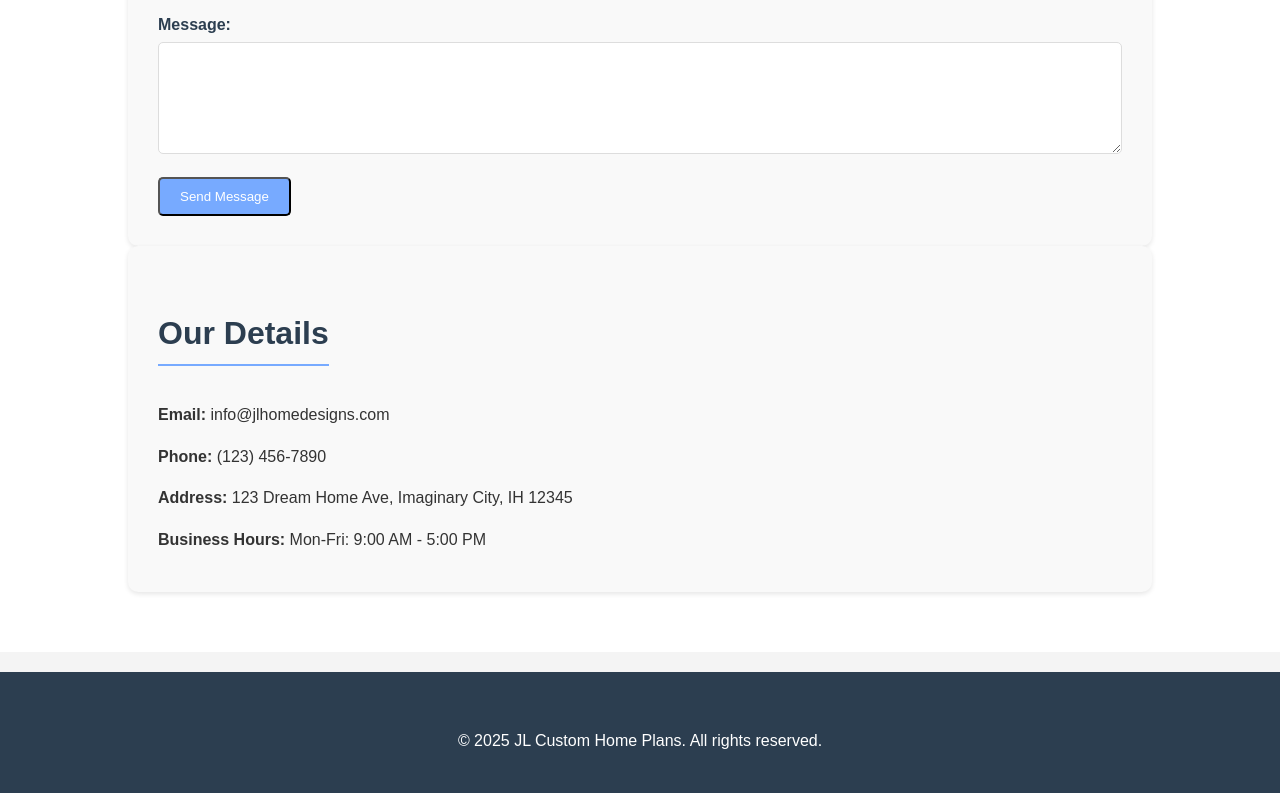
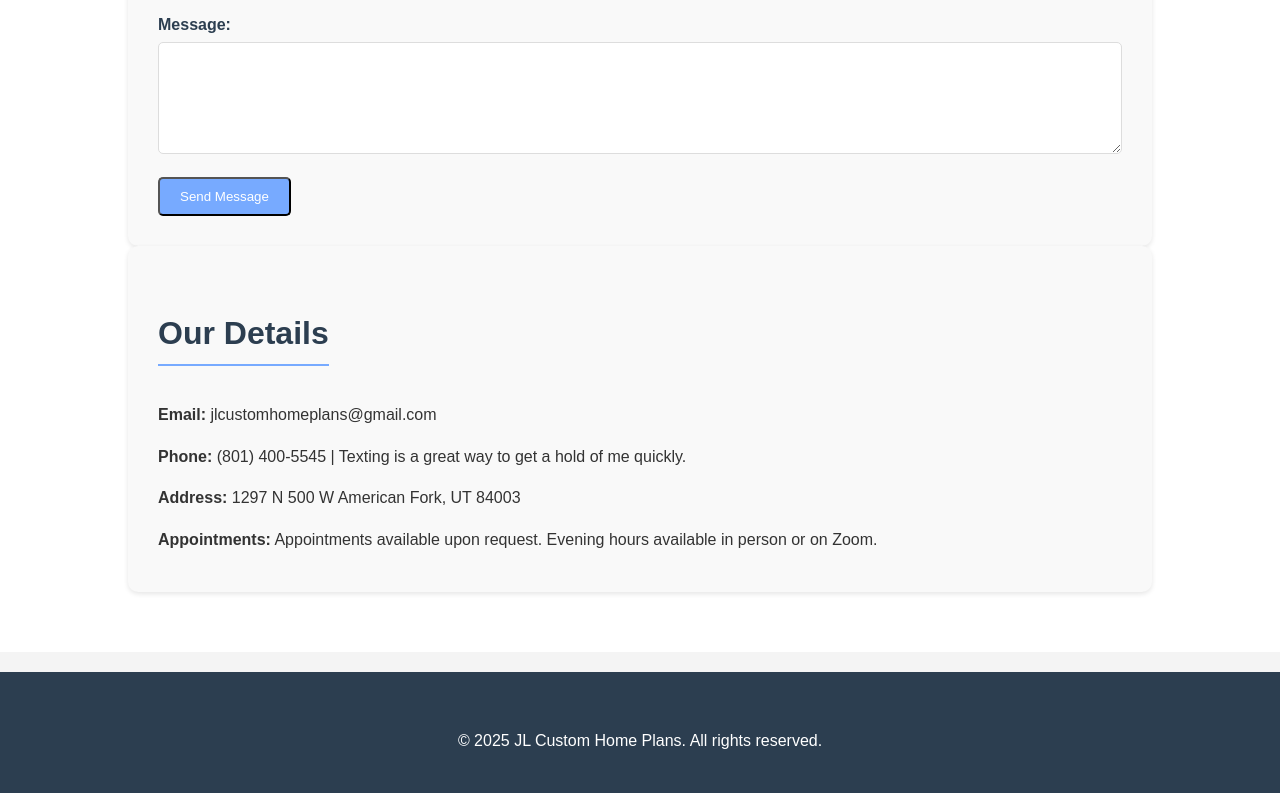
Before and after one commit to devbydesign/Jlhomedesigns, a website: page contact.html in a window 1280 px wide. Shown: the part 862-1655 px from the top of the page. Drawn offline with Linux system fonts and the light colour scheme.

Commit message:
Update contact.html

```diff
--- a/contact.html
+++ b/contact.html
@@ -49,10 +49,10 @@
             </div>
             <div class="contact-info">
                 <h3>Our Details</h3>
-                <p><strong>Email:</strong> info@jlhomedesigns.com</p>
-                <p><strong>Phone:</strong> (123) 456-7890</p>
-                <p><strong>Address:</strong> 123 Dream Home Ave, Imaginary City, IH 12345</p>
-                <p><strong>Business Hours:</strong> Mon-Fri: 9:00 AM - 5:00 PM</p>
+                <p><strong>Email:</strong> jlcustomhomeplans@gmail.com</p>
+                <p><strong>Phone:</strong> (801) 400-5545  |  Texting is a great way to get a hold of me quickly.</p>
+                <p><strong>Address:</strong> 1297 N 500 W American Fork, UT 84003</p>
+                <p><strong>Appointments:</strong> Appointments available upon request. Evening hours available in person or on Zoom.</p>
             </div>
         </div>
     </section>
```
